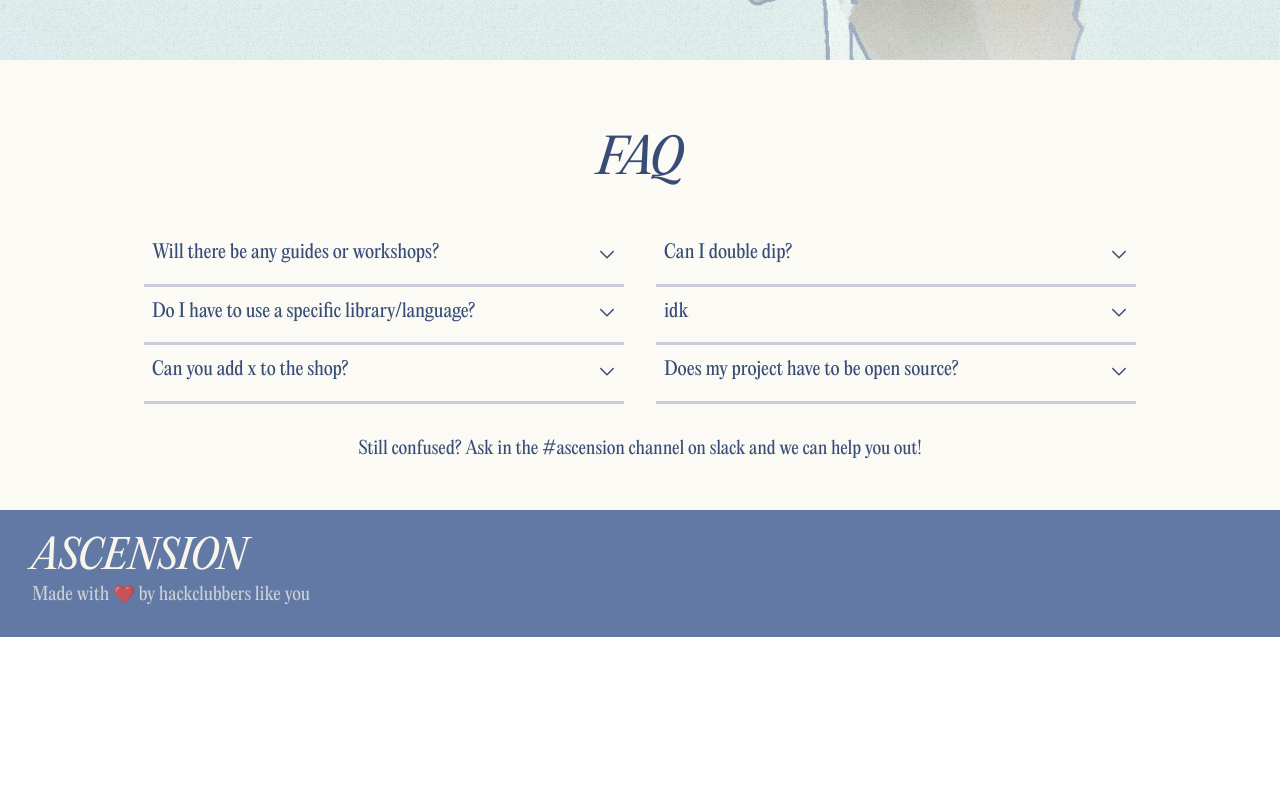
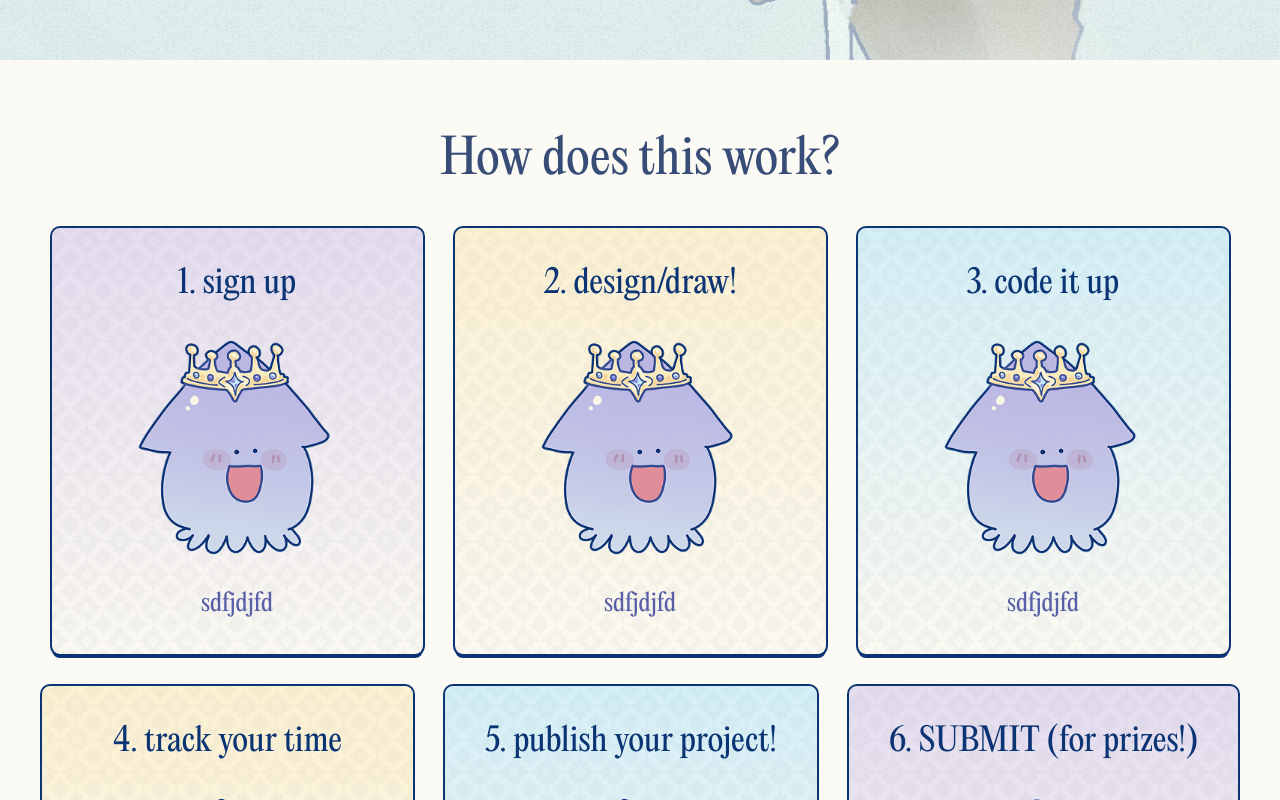
Before and after one commit to ascension-coronation/acnext, a Next.js app: page / in a window 1280 px wide. Shown: the part 740-1540 px from the top of the page. Before the commit the page ends 1377 px from the top, so only its background shows below. Built offline with nearby package versions, Linux system fonts and the light colour scheme.

Commit message:
add how it works section w placeholders

```diff
--- a/src/app/landing.css
+++ b/src/app/landing.css
@@ -1,3 +1,13 @@
+:root {
+  --color-purple: #928ddf;
+  --color-purple-light: #d9cee9;
+  --color-blue-pale: #c2e8f3;
+  --color-white-off: #f8f5e9;
+  --color-yellow: #f9eabf;
+  --color-navy: #0a3474;
+  --color-purple-dark: #585fa7;
+}
+
 .landing-page {
   --landing-overlay-sand-mist: oklch(0.9692 0.0162 95.21 / 0.5);
   --landing-headline-ink: oklch(0.4222 0.0756 262.54);
@@ -164,11 +174,108 @@
   margin-bottom: 2rem;
 }
 
+/* how this works */
+
+.how-this-works-wrapper {
+  padding: 4rem 1.5rem 3rem;
+  background-color: #fbfaf4;
+  background-size: cover;
+  background-position: center;
+}
+
+.how-this-works {
+  display: flex;
+  flex-wrap: wrap;
+  flex-direction: row;
+  gap: 2rem;
+  justify-content: center;
+}
+
+.how-this-works-item {
+  text-align: center;
+  padding: 2rem;
+  outline: 2px solid var(--color-navy);
+  border-radius: 8px;
+  box-shadow: 0px 4px 0px var(--color-navy);
+  transition-duration: 200ms;
+}
+
+.htw-purple {
+  background-image:
+    linear-gradient(
+      color-mix(in srgb, var(--color-purple-light) 70%, transparent),
+      color-mix(in srgb, var(--color-white-off) 60%, transparent)
+    ),
+    url("/illustrations/royalTexture.png");
+  background-repeat: no-repeat, repeat;
+  background-position: center, center;
+  background-blend-mode: normal, soft-light;
+}
+.htw-blue {
+  background-image:
+    linear-gradient(
+      color-mix(in srgb, var(--color-blue-pale) 70%, transparent),
+      color-mix(in srgb, var(--color-white-off) 60%, transparent)
+    ),
+    url("/illustrations/royalTexture.png");
+  background-repeat: no-repeat, repeat;
+  background-position: center, center;
+  background-blend-mode: normal, soft-light;
+}
+.htw-yellow {
+  background-image:
+    linear-gradient(
+      color-mix(in srgb, var(--color-yellow) 70%, transparent),
+      color-mix(in srgb, var(--color-white-off) 60%, transparent)
+    ),
+    url("/illustrations/royalTexture.png");
+  background-repeat: no-repeat, repeat;
+  background-position: center, center;
+  background-blend-mode: normal, soft-light;
+}
+
+.how-this-works-item:hover {
+  padding-top: 2.5rem;
+  margin-top: 0.5rem;
+  box-shadow: 0px 6px 0px var(--color-navy);
+}
+
+.how-this-works-title {
+  font-family: "PP Editorial New", serif;
+  margin: 0rem 0.5rem 1.5rem;
+  font-size: 32px;
+  font-style: bold;
+  color: var(--color-navy);
+  transition-duration: 200ms;
+}
+
+.how-this-works-title:hover {
+  text-decoration: underline;
+  transform: scale(1.05, 1.05);
+}
+
+.how-this-works-image {
+  transition-duration: 200ms;
+  width: 75%;
+  place-self: center;
+}
+
+.how-this-works-image:hover {
+  transform: scale(1.05, 1.05);
+}
+
+.how-this-works-caption {
+  font-family: "PP Editorial New", serif;
+  margin: 1.5rem 0.5rem 0rem;
+  color: var(--color-purple-dark);
+  font-size: 24px;
+}
+
 /* ── FAQ ───────────────────────────────────────────── */
 
 .faq-wrapper {
   padding: 4rem 1.5rem 3rem;
-  background-color: #FBFAF4;
+  background-color: #fbfaf4;
   background-size: cover;
   background-position: center;
 }
@@ -259,7 +366,7 @@
   justify-content: space-between;
   align-items: center;
   padding: 1.75rem 2rem;
-  background-color: #6379A5;
+  background-color: #6379a5;
 }
 
 .landing-footer__icons {
--- a/src/app/page.tsx
+++ b/src/app/page.tsx
@@ -1,17 +1,56 @@
-"use client"
+"use client";
 
-import { FormEvent, useState } from "react"
-import Image from "next/image"
-import posthog from "posthog-js"
-import { toast, Toaster } from "sonner"
-import { ParallaxProvider, Parallax } from 'react-scroll-parallax';
+import { FormEvent, useState } from "react";
+import Image from "next/image";
+import posthog from "posthog-js";
+import { toast, Toaster } from "sonner";
+import { ParallaxProvider, Parallax } from "react-scroll-parallax";
 
-import { Button } from "@/components/ui/button"
-import { SpinnerCustom } from "@/components/ui/spinner"
+import { Button } from "@/components/ui/button";
+import { SpinnerCustom } from "@/components/ui/spinner";
 
-import "./landing.css"
-import "./landing.desktop.css"
-import "./landing.mobile.css"
+import "./landing.css";
+import "./landing.desktop.css";
+import "./landing.mobile.css";
+
+const howThisWorksItems = [
+  {
+    id: 1,
+    title: "sign up",
+    caption: "sdfjdjfd",
+    src: "/illustrations/squid.png",
+  },
+  {
+    id: 2,
+    title: "design/draw!",
+    caption: "sdfjdjfd",
+    src: "/illustrations/squid.png",
+  },
+  {
+    id: 3,
+    title: "code it up",
+    caption: "sdfjdjfd",
+    src: "/illustrations/squid.png",
+  },
+  {
+    id: 4,
+    title: "track your time",
+    caption: "sdfjdjfd",
+    src: "/illustrations/squid.png",
+  },
+  {
+    id: 5,
+    title: "publish your project!",
+    caption: "sdfjdjfd",
+    src: "/illustrations/squid.png",
+  },
+  {
+    id: 6,
+    title: "SUBMIT (for prizes!)",
+    caption: "sdfjdjfd",
+    src: "/illustrations/squid.png",
+  },
+];
 
 const faqItems1 = [
   {
@@ -28,7 +67,7 @@ const faqItems1 = [
     question: "Can you add x to the shop?",
     answer: "Ask in #ascension in slack!",
   },
-]
+];
 
 const faqItems2 = [
   {
@@ -36,24 +75,55 @@ const faqItems2 = [
     answer: "Nope, sorry :p",
   },
   {
-    question: 'idk',
-    answer:
-      "sfdakl;auioahdsouiphdsfagpiofdgoiadfvp[oksosdfgokfdgs].",
+    question: "idk",
+    answer: "sfdakl;auioahdsouiphdsfagpiofdgoiadfvp[oksosdfgokfdgs].",
   },
   {
     question: "Does my project have to be open source?",
     answer: "Yep! It needs to be open source & easily usable by anybody.",
   },
-]
+];
+
+function HowThisWorksItem({
+  id,
+  title,
+  caption,
+  src,
+}: {
+  id: string;
+  title: string;
+  caption: string;
+  src: string;
+}) {
+  return (
+    <div className={`how-this-works-item how-this-works-item-noise ${
+      [
+        "htw-blue",
+        "htw-purple",
+        "htw-yellow",
+        "htw-blue",
+        "htw-yellow",
+        "htw-blue",
+        "htw-purple",
+      ][Number(id)]
+    }`}>
+      <h3 className="how-this-works-title">
+        {id}. {title}
+      </h3>
+      <img src={src} alt="" className="how-this-works-image" />
+      <p className="how-this-works-caption">{caption}</p>
+    </div>
+  );
+}
 
 function AccordionItem({
   question,
   answer,
 }: {
-  question: string
-  answer: string
+  question: string;
+  answer: string;
 }) {
-  const [open, setOpen] = useState(false)
+  const [open, setOpen] = useState(false);
   return (
     <div className="faq-item">
       <button
@@ -80,53 +150,53 @@ function AccordionItem({
         <p className="faq-answer">{answer}</p>
       </div>
     </div>
-  )
+  );
 }
 
 export default function Landing() {
-  const [processing, setProcessing] = useState(false)
-  const [error, setError] = useState<string | null>(null)
+  const [processing, setProcessing] = useState(false);
+  const [error, setError] = useState<string | null>(null);
 
   async function handleSubmit(e: FormEvent<HTMLFormElement>) {
-    e.preventDefault()
-    setError(null)
-    setProcessing(true)
+    e.preventDefault();
+    setError(null);
+    setProcessing(true);
 
-    const formData = new FormData(e.currentTarget)
-    const email = formData.get("email") as string | null
+    const formData = new FormData(e.currentTarget);
+    const email = formData.get("email") as string | null;
 
-    posthog.capture("rsvp_form_submitted", { email })
-    if (email) posthog.identify(email, { email })
+    posthog.capture("rsvp_form_submitted", { email });
+    if (email) posthog.identify(email, { email });
 
     try {
       const res = await fetch("/api/rsvp", {
         method: "POST",
         headers: { "Content-Type": "application/json" },
         body: JSON.stringify({ email }),
-      })
+      });
 
       if (!res.ok) {
-        const data = await res.json()
+        const data = await res.json();
         const messages = Object.values(data.errors ?? {})
           .flat()
-          .filter(Boolean) as string[]
+          .filter(Boolean) as string[];
 
         if (messages.length === 0) {
-          toast.error("Something went wrong. Please try again.")
+          toast.error("Something went wrong. Please try again.");
         } else {
           for (const message of new Set(messages)) {
-            toast.error(message)
+            toast.error(message);
           }
         }
-        setError(messages[0] ?? null)
+        setError(messages[0] ?? null);
       } else {
-        toast.success("You're on the list!")
-          ; (e.target as HTMLFormElement).reset()
+        toast.success("You're on the list!");
+        (e.target as HTMLFormElement).reset();
       }
     } catch {
-      toast.error("Something went wrong. Please try again.")
+      toast.error("Something went wrong. Please try again.");
     } finally {
-      setProcessing(false)
+      setProcessing(false);
     }
   }
 
@@ -134,25 +204,53 @@ export default function Landing() {
     <>
       <Toaster />
       <main className="landing-page pb-50 h-screen">
-      {/* background image parallax */}
+        {/* background image parallax */}
         <div className="relative w-screen h-screen overflow-hidden">
           <ParallaxProvider>
             <Parallax speed={-20} className="absolute inset-0">
-              <img src="/illustrations/sky_bg/backdrop.avif" className="w-screen h-screen" alt="" />
+              <img
+                src="/illustrations/sky_bg/backdrop.avif"
+                className="w-screen h-screen"
+                alt=""
+              />
             </Parallax>
             <Parallax speed={-10} className="absolute inset-0">
-              <img src="/illustrations/sky_bg/cloud2.avif" className="absolute bottom-0 w-full h-full object-cover" alt="" />
-              <img src="/illustrations/sky_bg/cloud5.avif" className="absolute bottom-0 w-full h-full object-cover" alt="" />
+              <img
+                src="/illustrations/sky_bg/cloud2.avif"
+                className="absolute bottom-0 w-full h-full object-cover"
+                alt=""
+              />
+              <img
+                src="/illustrations/sky_bg/cloud5.avif"
+                className="absolute bottom-0 w-full h-full object-cover"
+                alt=""
+              />
             </Parallax>
             <Parallax speed={-7} className="absolute inset-0">
-              <img src="/illustrations/sky_bg/island2.avif" className="absolute bottom-0 w-full h-full object-cover" alt="" />
+              <img
+                src="/illustrations/sky_bg/island2.avif"
+                className="absolute bottom-0 w-full h-full object-cover"
+                alt=""
+              />
             </Parallax>
             <Parallax speed={10} className="absolute inset-0">
-              <img src="/illustrations/sky_bg/cloud3.avif" className="absolute bottom-0 w-full h-full object-cover" alt="" />
-              <img src="/illustrations/sky_bg/cloud4.avif" className="w-screen h-screen" alt=""/>
+              <img
+                src="/illustrations/sky_bg/cloud3.avif"
+                className="absolute bottom-0 w-full h-full object-cover"
+                alt=""
+              />
+              <img
+                src="/illustrations/sky_bg/cloud4.avif"
+                className="w-screen h-screen"
+                alt=""
+              />
             </Parallax>
             <Parallax speed={5} className="absolute inset-0">
-              <img src="/illustrations/sky_bg/island1.avif" className="absolute bottom-0 w-full h-full object-cover" alt="" />
+              <img
+                src="/illustrations/sky_bg/island1.avif"
+                className="absolute bottom-0 w-full h-full object-cover"
+                alt=""
+              />
             </Parallax>
           </ParallaxProvider>
         </div>
@@ -225,8 +323,22 @@ export default function Landing() {
         </div>
       </main>
 
+      <section className="how-this-works-wrapper">
+        <h2 className="section-title">How does this work?</h2>
+        <div className="how-this-works">
+          {howThisWorksItems.map((item) => (
+            <HowThisWorksItem
+              key={item.id}
+              id={String(item.id)}
+              title={item.title}
+              caption={item.caption}
+              src={item.src}
+            />
+          ))}
+        </div>
+      </section>
+
       <section className="faq-wrapper">
-
         <h2 className="section-title italic">FAQ</h2>
         <div className="faq-columns">
           <div className="faq-column">
@@ -241,16 +353,19 @@ export default function Landing() {
           </div>
         </div>
         <p className="faq-help-text">
-          Still confused? Ask in the #ascension channel on slack and we can help you out!
+          Still confused? Ask in the #ascension channel on slack and we can help
+          you out!
         </p>
       </section>
 
       <footer className="landing-footer">
         <div>
           <div className="landing-footer__title">ASCENSION</div>
-          <div className="landing-footer__subtitle">Made with ❤️ by hackclubbers like you</div>
+          <div className="landing-footer__subtitle">
+            Made with ❤️ by hackclubbers like you
+          </div>
         </div>
       </footer>
     </>
-  )
+  );
 }
```
Also changed, not shown: public/illustrations/squid.png (added).
